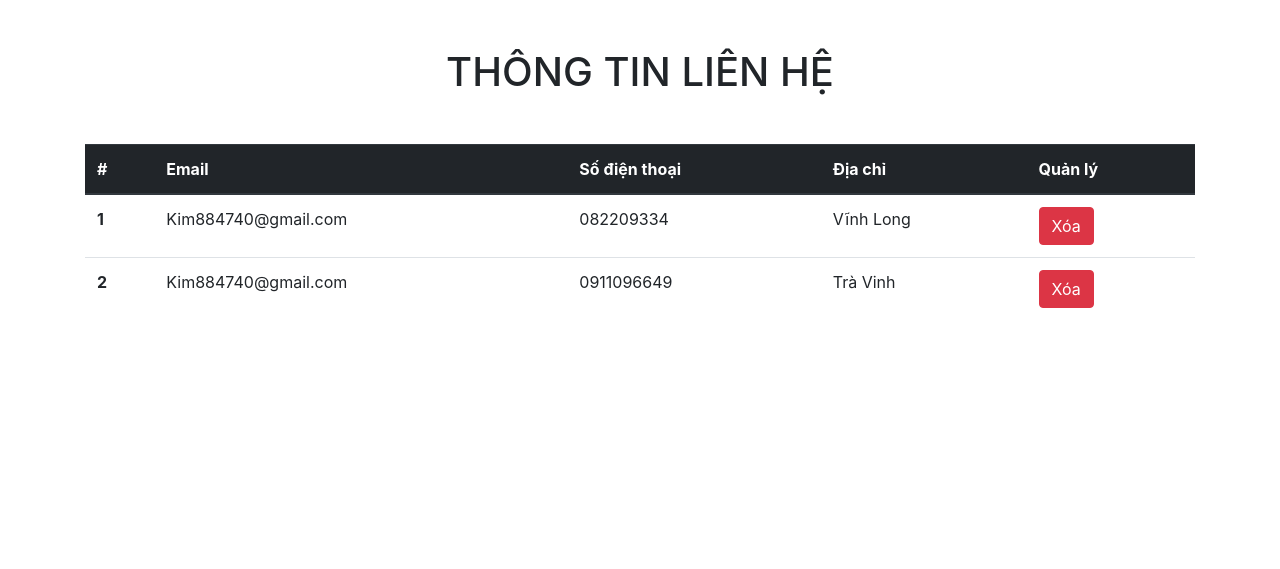
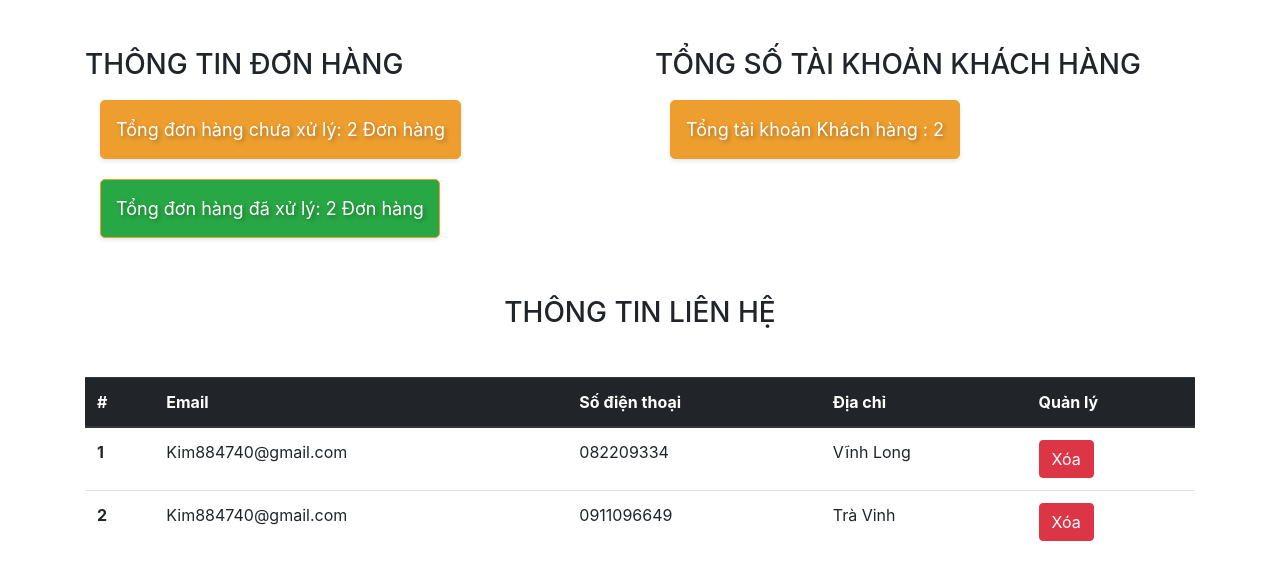
Before and after one commit to DuongTuan11092002/DOANCHUYENNGANH, a CodeIgniter app: page /database/index.php/dashboardcontroller/index in a window 1280 px wide. Shown: the part 56-625 px from the top of the page. Run offline with CodeIgniter, Linux system fonts and the light colour scheme; a user stored in the database is signed in; data comes from the database, SQL or seed files in the repository.

Commit message:
Version 2.2

```diff
--- a/SOURCE/WEBSITE/application/controllers/DashboardController.php
+++ b/SOURCE/WEBSITE/application/controllers/DashboardController.php
@@ -3,7 +3,11 @@ defined('BASEPATH') or exit('No direct script access allowed');
 
 class DashboardController extends CI_Controller
 {
-
+	public function __construct()
+	{
+		parent::__construct();
+		$this->load->model('LoginModel');
+	}
 
 	// trang index
 	public function index()
@@ -12,6 +16,9 @@ class DashboardController extends CI_Controller
 		$this->load->view('TemplateAD/navbar');
 		$this->load->model('IndexModel');
 		$data['contact'] = $this->IndexModel->ContactList();
+		$data['donhang_chuaxuly'] = $this->LoginModel->Count_order_chuaxuly();
+		$data['donhang_daxuly'] = $this->LoginModel->Count_order_daxuly();
+		$data['count_user'] = $this->LoginModel->Count_user();
 		$this->load->view('dashboardAD/index', $data);
 		$this->load->view('TemplateAD/footer');
 	}
--- a/SOURCE/WEBSITE/application/models/LoginModel.php
+++ b/SOURCE/WEBSITE/application/models/LoginModel.php
@@ -53,4 +53,39 @@ class LoginModel extends CI_model
     {
         $this->db->insert('orderdetail', $data_order_detail);
     }
+
+
+
+    //thống kê
+    // Hàm để đếm đơn hàng chưa xử lý
+
+    public function Count_order_chuaxuly()
+    {
+        $query = $this->db->select('COUNT(*) as count')
+            ->from('order')
+            ->where('status', 1) // Điều kiện chưa xử lý, có thể thay đổi tùy vào cấu trúc bảng của bạn
+            ->get();
+        return $query->row()->count;
+    }
+
+    // Hàm để đếm đơn hàng đã xử lý
+
+    public function Count_order_daxuly()
+    {
+        $query = $this->db->select('COUNT(*) as count')
+            ->from('order')
+            ->where('status', 2) // Điều kiện chưa xử lý, có thể thay đổi tùy vào cấu trúc bảng của bạn
+            ->get();
+        return $query->row()->count;
+    }
+
+    //hàm đếm số tài khoản trong website
+    public function Count_user()
+    {
+        $query = $this->db->select('COUNT(*) as count')
+            ->from('users')
+            ->where('status', 1) // Điều kiện chưa xử lý, có thể thay đổi tùy vào cấu trúc bảng của bạn
+            ->get();
+        return $query->row()->count;
+    }
 }
--- a/SOURCE/WEBSITE/application/models/OrderModel.php
+++ b/SOURCE/WEBSITE/application/models/OrderModel.php
@@ -32,9 +32,9 @@ class OrderModel extends CI_model
         return $this->db->delete('order', ['order_code' => $order_code]);
     }
     //xóa chi tiết đơn hàng
-    public function DeleteOrderDetail($data, $orderCode)
+    public function DeleteOrderDetail($order_code)
     {
-        return $this->db->update('order', $data, ['order_code' => $orderCode]);
+        return $this->db->delete('orderdetail', ['orderCode' => $order_code]);
     }
 
     public function UpdateOrder($data, $order_code)
--- a/SOURCE/WEBSITE/application/views/TemplateAD/header.php
+++ b/SOURCE/WEBSITE/application/views/TemplateAD/header.php
@@ -15,6 +15,31 @@
             max-width: 150px;
             /* Đặt độ rộng tối đa của phần tử để hiển thị */
         }
+
+        /* Áp dụng cho thẻ p bên trong col-md-12 */
+        .col-md-12 p {
+            display: inline-block;
+            font-size: 18px;
+            /* Kích thước chữ */
+            color: #fff;
+            /* Màu chữ */
+            margin: 10px 0;
+            /* Khoảng cách giữa thẻ p và các phần tử xung quanh */
+            background-color: #ed9e2f;
+            /* Màu nền */
+            border: 1px solid #ed9e2f;
+            /* Viền */
+            padding: 15px;
+            /* Khoảng cách bên trong thẻ p */
+            border-radius: 5px;
+            /* Đường viền cong */
+            box-shadow: 0 2px 4px rgba(0, 0, 0, 0.1);
+            /* Hiệu ứng bóng đổ */
+            text-align: center;
+            /* Căn giữa nội dung */
+            text-shadow: 2px 2px 4px rgba(0, 0, 0, 0.3);
+            /* Hiệu ứng chữ nổi */
+        }
     </style>
 </head>
 
--- a/SOURCE/WEBSITE/application/views/dashboardAD/index.php
+++ b/SOURCE/WEBSITE/application/views/dashboardAD/index.php
@@ -1,5 +1,34 @@
 <div class="container mt-5">
-    <h1 class="text-center text-uppercase">Thông tin Liên hệ</h1>
+    <div class="row">
+
+        <div class="col-md-6">
+
+            <h3 class=" text-uppercase">Thông tin đơn hàng</h3>
+            <div class="col-md-12">
+
+                <p>Tổng đơn hàng chưa xử lý: <?php echo $donhang_chuaxuly; ?> Đơn hàng</p>
+
+            </div>
+
+            <div class="col-md-12">
+                <p class="bg-success">Tổng đơn hàng đã xử lý: <?php echo $donhang_daxuly; ?> Đơn hàng</p>
+
+            </div>
+        </div>
+
+        <div class="col-md-6">
+            <h3 class="text-uppercase">Tổng số tài khoản khách hàng</h3>
+            <div class="col-md-12">
+
+                <p>Tổng tài khoản Khách hàng : <?php echo $count_user; ?></p>
+
+            </div>
+        </div>
+
+    </div>
+
+
+    <h3 class="text-center text-uppercase mt-5">Thông tin Liên hệ</h3>
     <table class="table mt-5">
         <thead class="thead-dark">
             <tr>
```
Also changed, not shown: SOURCE/WEBSITE/application/controllers/OrderController.php (+0 -69 lines), SOURCE/WEBSITE/application/views/Pages/Checkout.php (+11 -9 lines).
